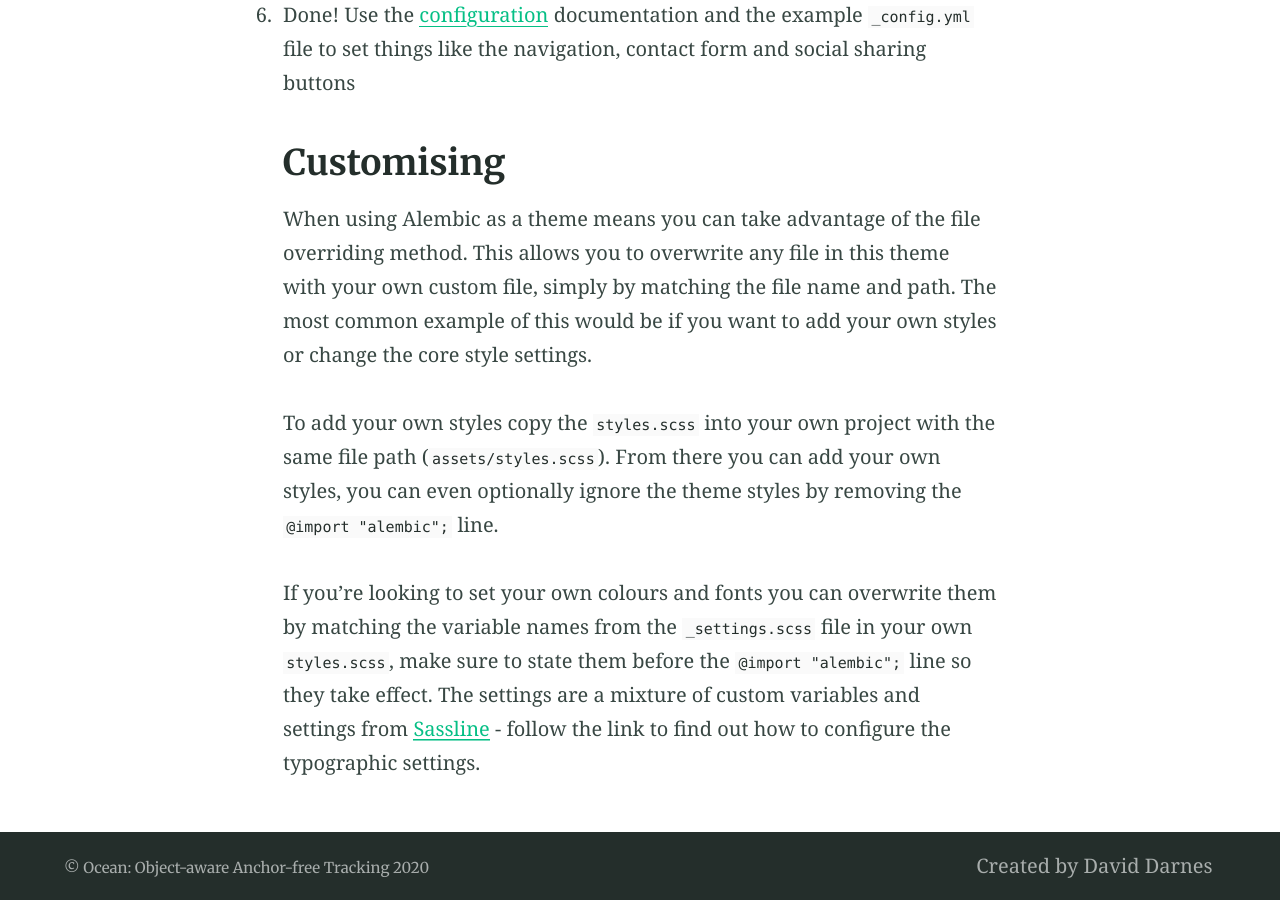
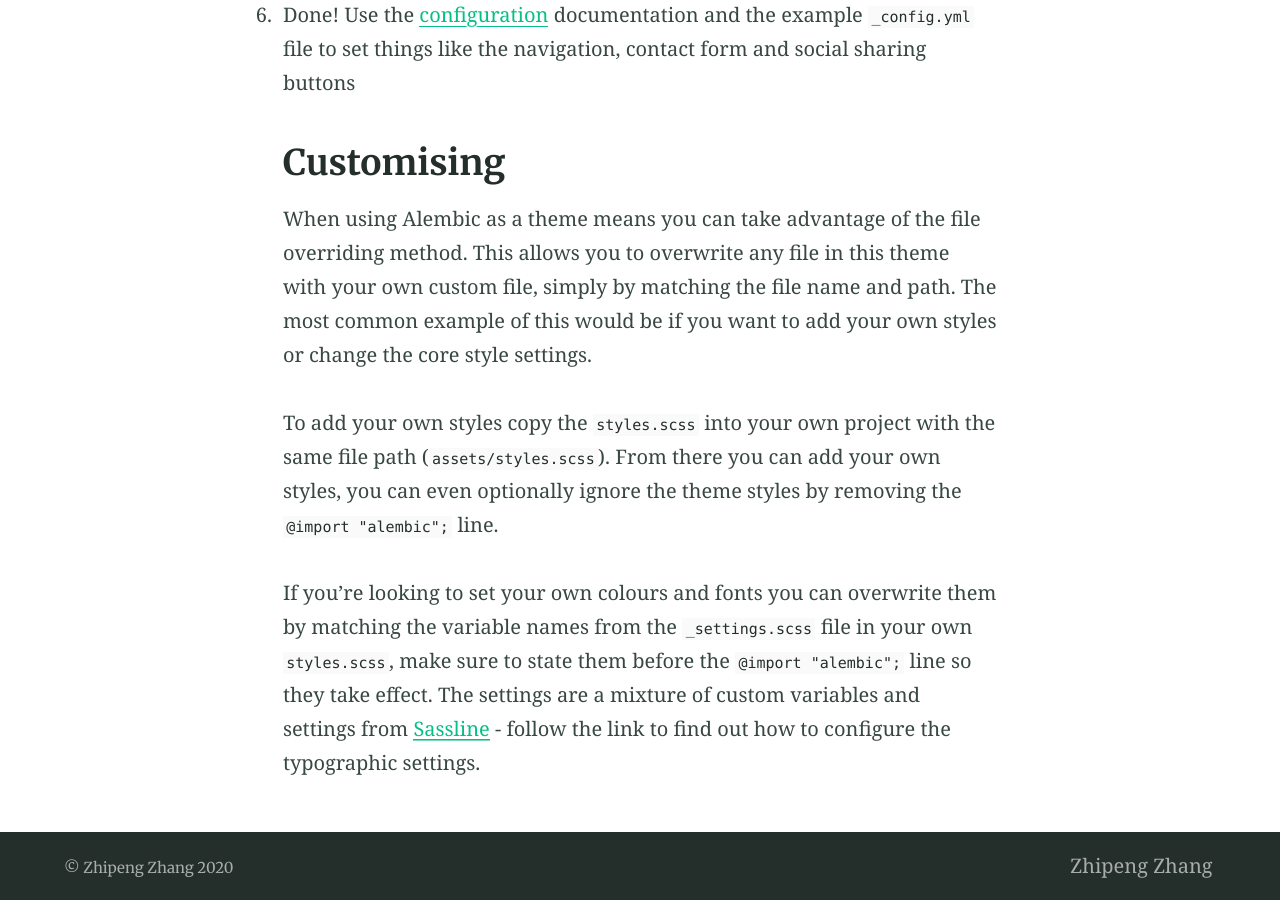
Before and after one commit to TracKitCV/TracKitCV.github.io, a Jekyll site: the page built from index.md, in a window 1280 px wide and 900 px high, scrolled down 4977 px. Built offline with Jekyll 4.4.1, drawn with Linux system fonts in a browser that asks for light colours; some of the changed text lies outside the part shown.

Commit message:
Update _config.yml

```diff
--- a/_config.yml
+++ b/_config.yml
@@ -40,7 +40,7 @@ paginate: 2 # jekyll-paginate > items per page
 paginate_path: blog/page:num # jekyll-paginate > blog page
 jekyll-mentions: https://twitter.com # jekyll-mentions > service used when @replying
 twitter:
-  username: DavidDarnes # jekyll-seo-tag > Owners twitter username
+  username: Zhipeng Zhang # jekyll-seo-tag > Owners twitter username
 author: DavidDarnes # jekyll-seo-tag > default author
 social: # jekyll-seo-tag > social overrides
   name: David Darnes # jekyll-seo-tag > real name
@@ -82,13 +82,13 @@ defaults:
 # 7. Site settings
 encoding: utf-8 # Make sure the encoding is right
 lang: en-GB # Set the site language
-title: "Ocean: Object-aware Anchor-free Tracking" # Site name or title, also used in jekyll-seo-tag
+title: "Zhipeng Zhang" # Site name or title, also used in jekyll-seo-tag
 logo: "/assets/logos/logo.svg" # Site logo, also used in jekyll-seo-tag
-description: "Ocean is an anchor-free based tracker, accepted by ECCV2020." # Site description and default description, also used in jekyll-seo-tag
-url: "https://alembic.darn.es" # Site url, also used in jekyll-seo-tag
+description: "Ocean is an anchor-free based tracker (ECCV2020)" # Site description and default description, also used in jekyll-seo-tag
+url: "https://github.com/researchmm/TracKit" # Site url, also used in jekyll-seo-tag
 baseurl: ""
-repo: "https://github.com/daviddarnes/alembic"
-email: "me@daviddarnes.com"
+repo: "https://github.com/researchmm/TracKit"
+email: "zhangzhipeng2017@ia.ac.cn"
 # disqus: "alembic-1" # Blog post comments, uncomment the option and set the site ID from your Disqus account
 # google_analytics: ''
 # google_analytics_anonymize_ip: ''
@@ -108,29 +108,35 @@ favicons: # Favicons are also used in the manifest file. Syntax is 'size: path'
 
 # 9. Site navigation
 navigation_header:
-- title: Home
+- title: Ocean
   url: /
-- title: Elements
+- title: OceanPlus
   url: /elements/
-- title: Blog
+- title: SiamDW
   url: /blog/
-- title: Categories
-  url: /categories/
-- title: Search
-  url: /search/
-- title: Fork Alembic
-  url: https://github.com/daviddarnes/alembic
+# - title: Categories
+#   url: /categories/
+# - title: Search
+#   url: /search/
+# - title: Fork Alembic
+#   url: https://github.com/daviddarnes/alembic
 
 navigation_footer:
-- title: Created by David Darnes
-  url: https://darn.es
+- title: Zhipeng Zhang
+  url: https://github.com/JudasDie
 
 social_links: # Appears in sidebar. Set the urls then uncomment and comment out as desired
-  Twitter: https://twitter.com/DavidDarnes
-  LinkedIn: https://www.linkedin.com/in/daviddarnes
-  GitHub: https://github.com/daviddarnes
-  link: https://darn.es
-  RSS: /feed.xml
+  # Twitter: https://twitter.com/DavidDarnes
+  # LinkedIn: https://www.linkedin.com/in/daviddarnes
+  # GitHub: https://github.com/daviddarnes
+  # link: https://darn.es
+  # RSS: /feed.xml
+
+  # Twitter: https://twitter.com/DavidDarnes
+  # LinkedIn: https://www.linkedin.com/in/daviddarnes
+  GitHub: https://github.com/researchmm/TracKit
+  # link: https://darn.es
+  # RSS: /feed.xml
 
 sharing_links: # Appear at the bottom of single blog posts, add as desired. The value can be 'true' or the desired button colour
   Twitter: "#0d94e7"
```
